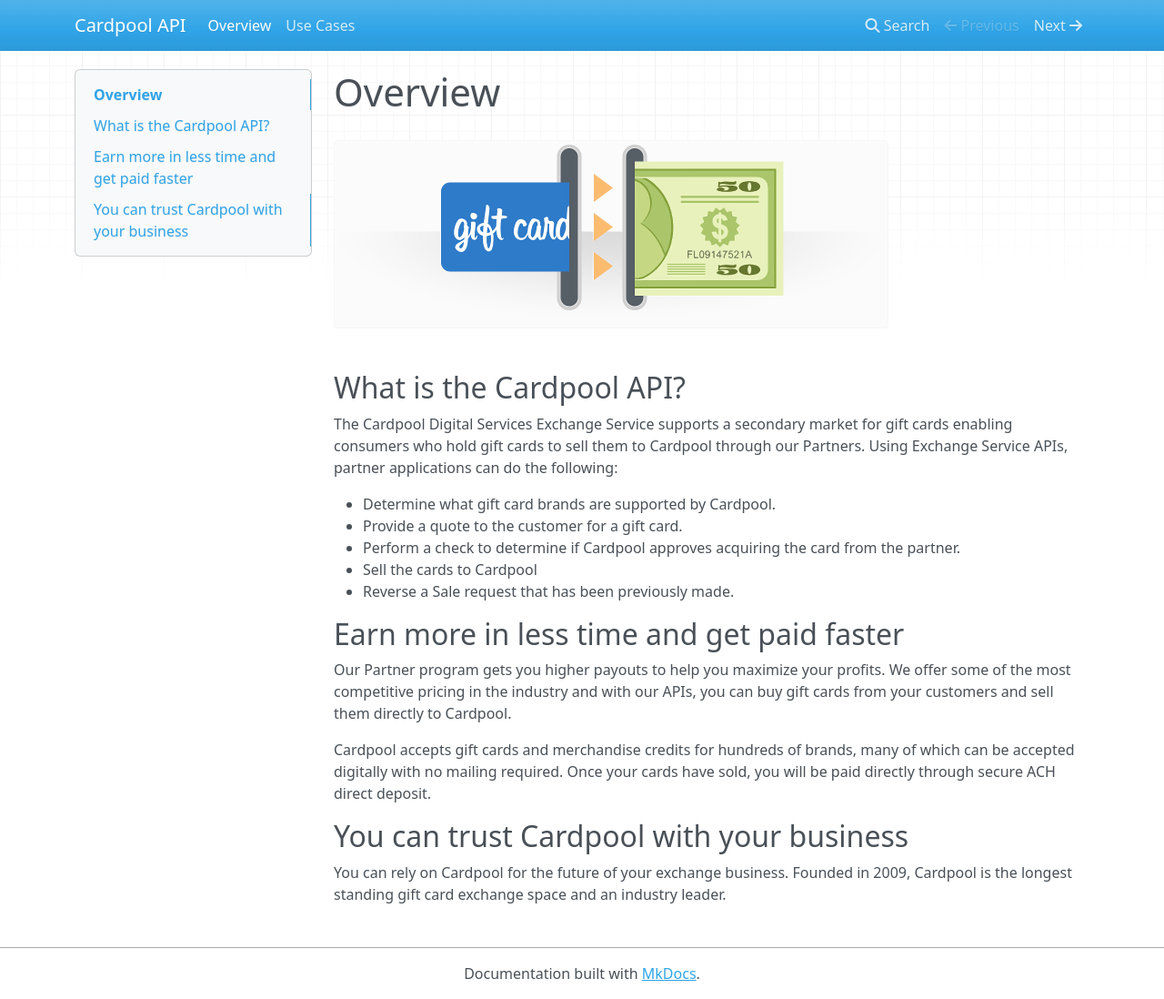
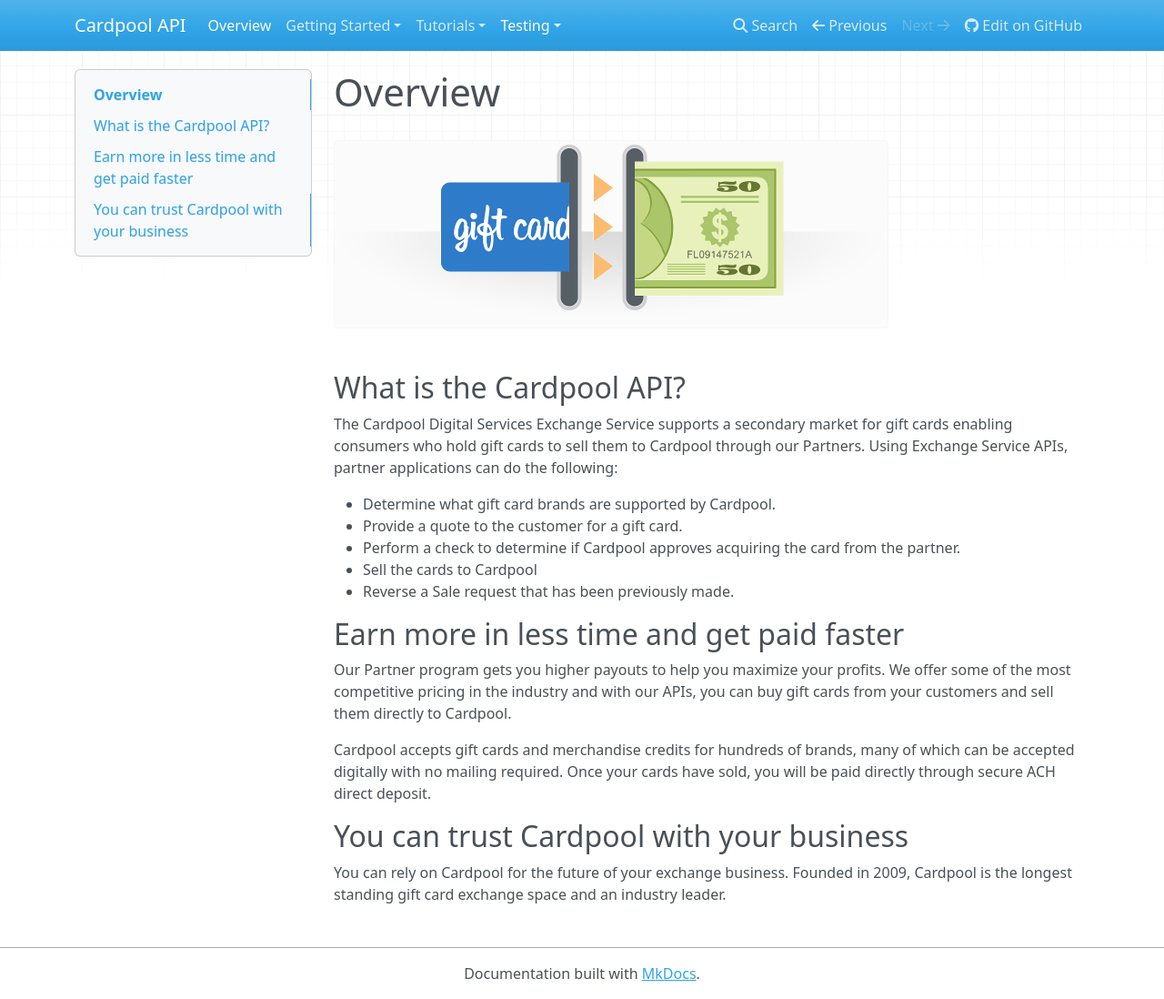
Before and after one commit to CardpoolGiftCards/docs, an MkDocs documentation site: the page built from docs/index.md, in a window 1280 px wide and 1098 px high. Shown: the whole window at 91% size. Built offline with MkDocs 1.6.1, drawn with Linux system fonts in a browser that asks for light colours; nearby versions of some CDN libraries; part of the change alters nothing that is shown.

Commit message:
added the navigation for the site

```diff
--- a/mkdocs.yml
+++ b/mkdocs.yml
@@ -1,4 +1,16 @@
 site_name: Cardpool API
 nav:
     - Overview: index.md
-    - Use Cases: about.md
+    - 'Getting Started':
+        - 'How it works': 'index.md'
+        - 'Accessing the API': 'index.md'
+        - 'Authentication': 'index.md'
+        - 'Asynchronous Calls': 'index.md'
+        - 'Cardpool Transactions': 'index.md'
+        - 'How to handle retries': 'index.md'
+        - 'Terminology': 'index.md'
+    - 'Tutorials':
+        - 'How Balances Work': 'index.md'
+    - 'Testing':
+        - 'How to Test': 'index.md'
+repo_url: https://github.com/CardpoolGiftCards/docs/
```
